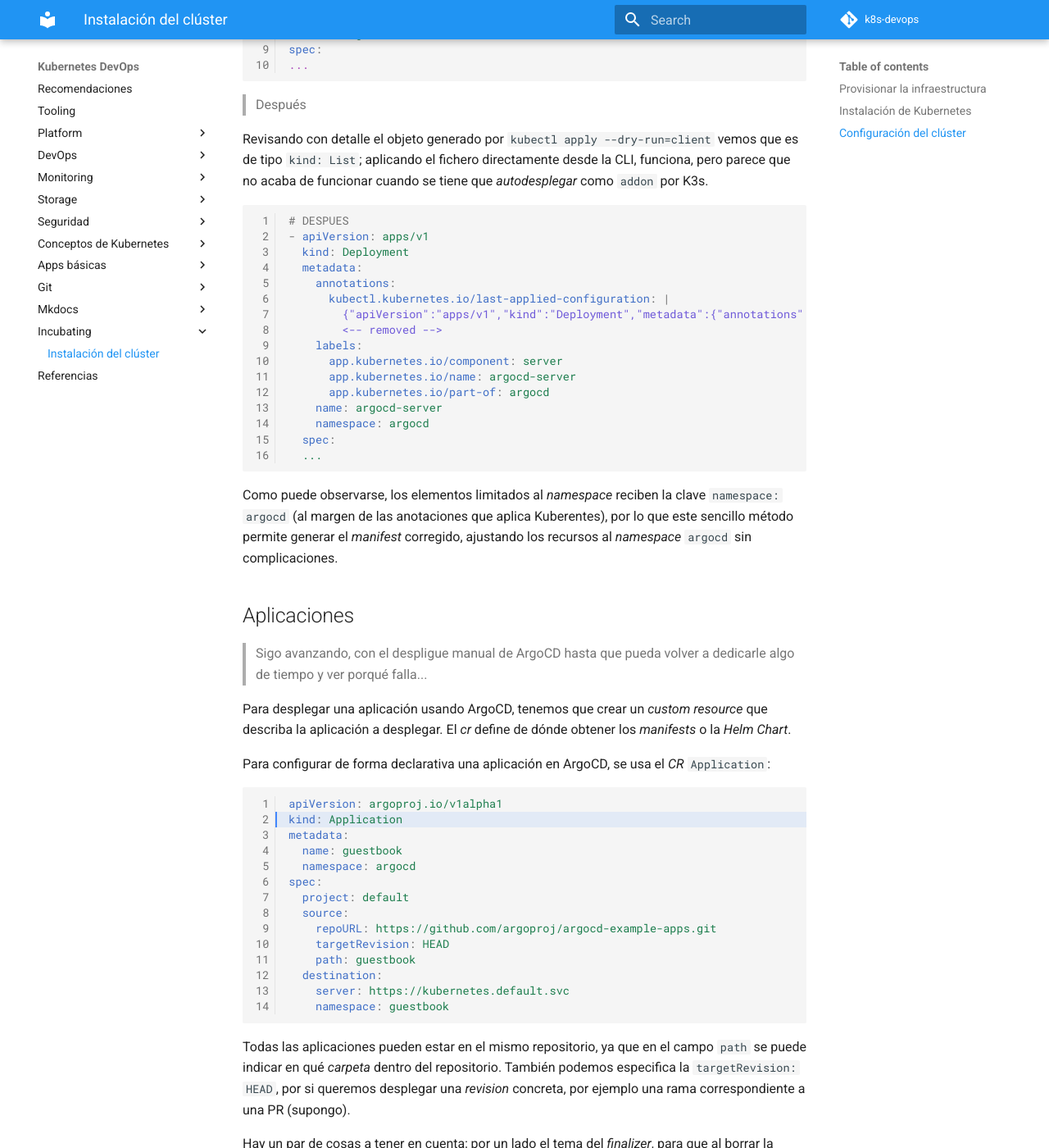
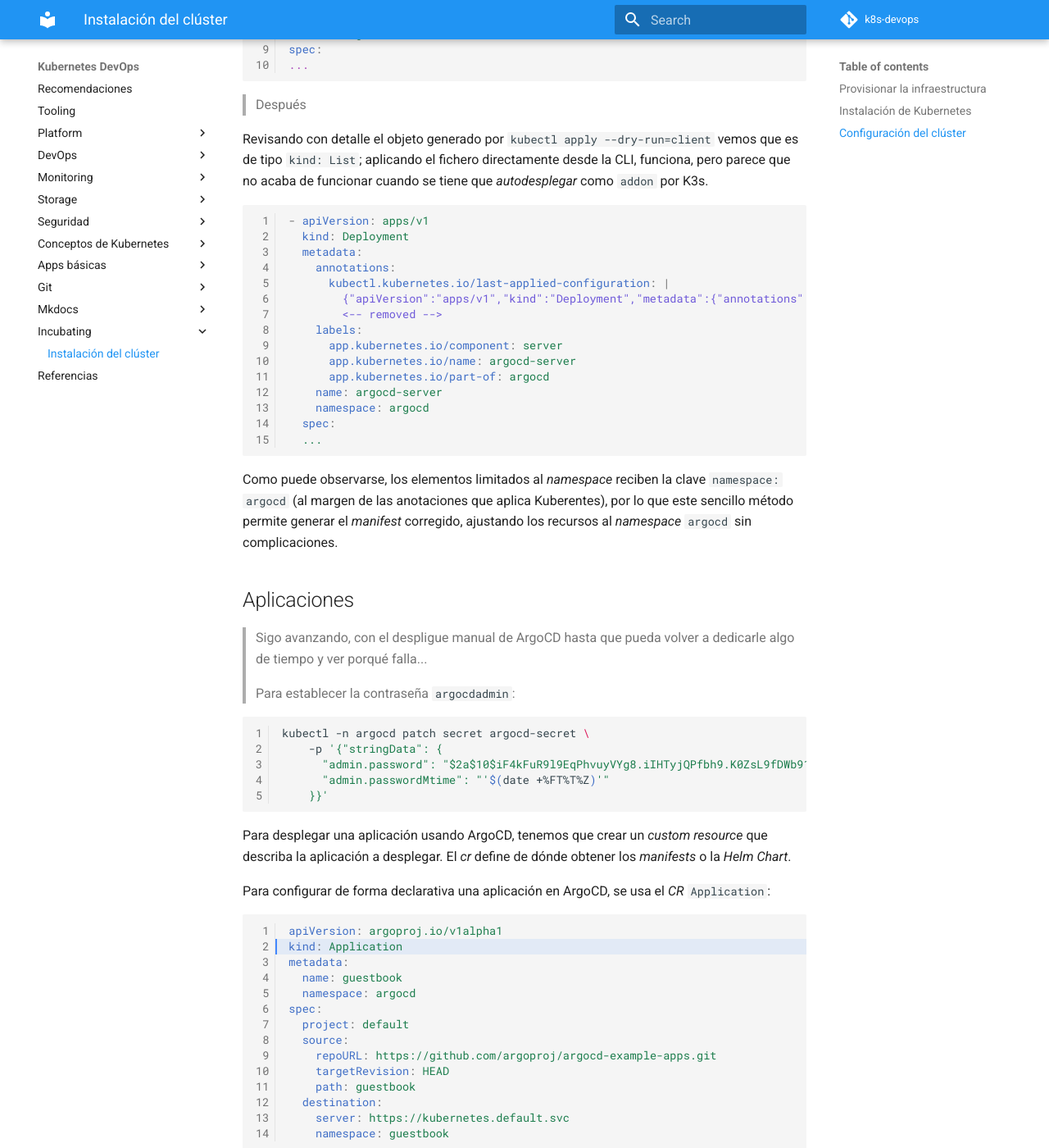
Before and after one commit to onthedock/k8s-devops, an MkDocs documentation site: the page built from docs/incubating/cluster-install.md, in a window 1280 px wide and 1400 px high, scrolled down 5721 px. Shown: the whole window at 82% size. Built offline with MkDocs 1.6.1 and Material for MkDocs 9.7.7, drawn with Linux system fonts in a browser that asks for light colours; comment, search, counter and statistics services are not loaded.

Commit message:
Recordatorios

````diff
--- a/docs/incubating/cluster-install.md
+++ b/docs/incubating/cluster-install.md
@@ -192,7 +192,6 @@ spec:
 Revisando con detalle el objeto generado por `kubectl apply --dry-run=client` vemos que es de tipo `kind: List`; aplicando el fichero directamente desde la CLI, funciona, pero parece que no acaba de funcionar cuando se tiene que *autodesplegar* como `addon` por K3s.
 
 ```yaml
-# DESPUES
 - apiVersion: apps/v1
   kind: Deployment
   metadata:
@@ -215,6 +214,16 @@ Como puede observarse, los elementos limitados al *namespace* reciben la clave `
 ## Aplicaciones
 
 > Sigo avanzando, con el despligue manual de ArgoCD hasta que pueda volver a dedicarle algo de tiempo y ver porqué falla...
+
+> Para establecer la contraseña `argocdadmin`:
+
+  ```bash
+  kubectl -n argocd patch secret argocd-secret \
+      -p '{"stringData": {
+        "admin.password": "$2a$10$iF4kFuR9l9EqPhvuyVYg8.iIHTyjQPfbh9.K0ZsL9fDWb91pvcySG",
+        "admin.passwordMtime": "'$(date +%FT%T%Z)'"
+      }}'
+  ```
 
 Para desplegar una aplicación usando ArgoCD, tenemos que crear un *custom resource* que describa la aplicación a desplegar. El *cr* define de dónde obtener los *manifests* o la *Helm Chart*.
 
````
